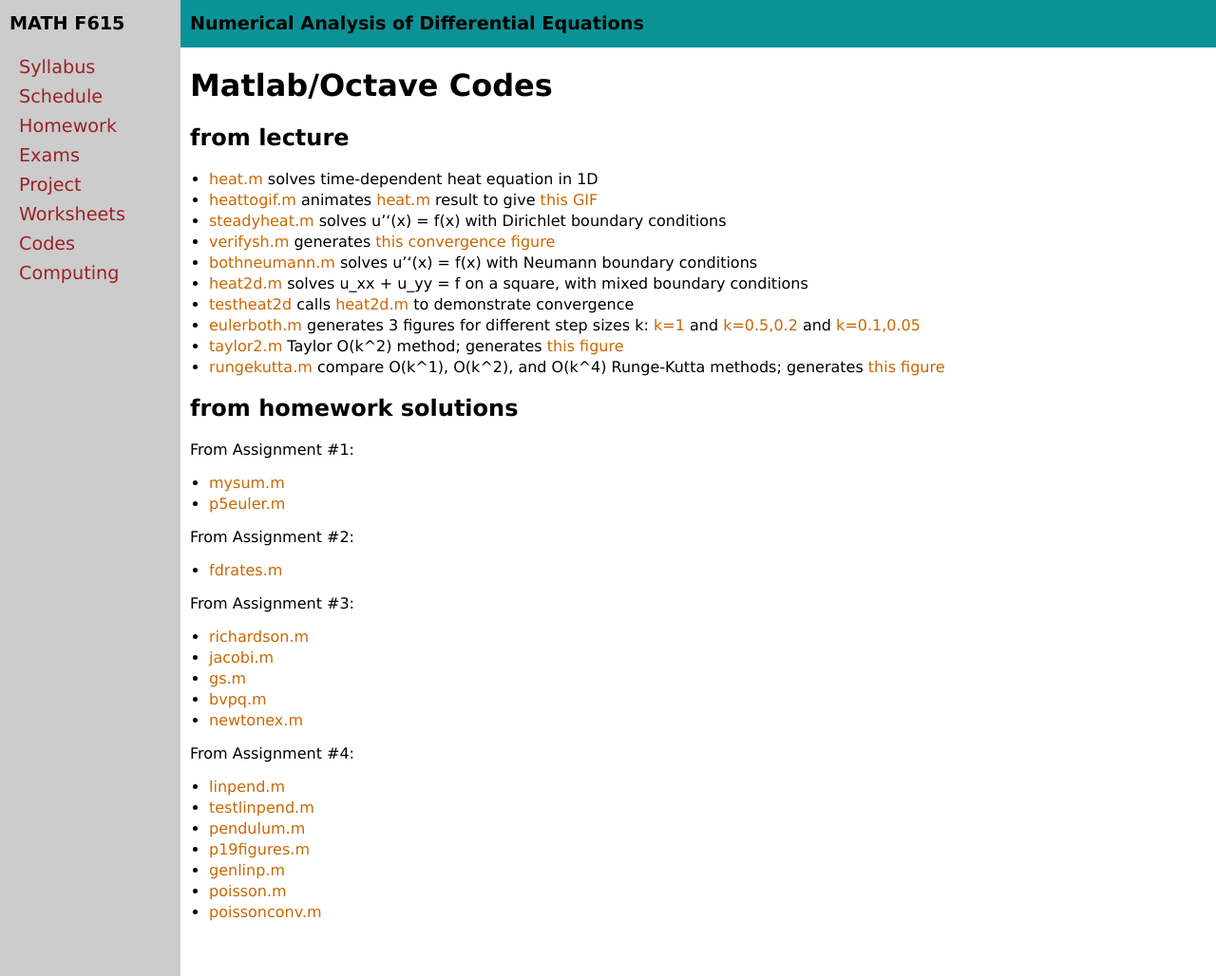
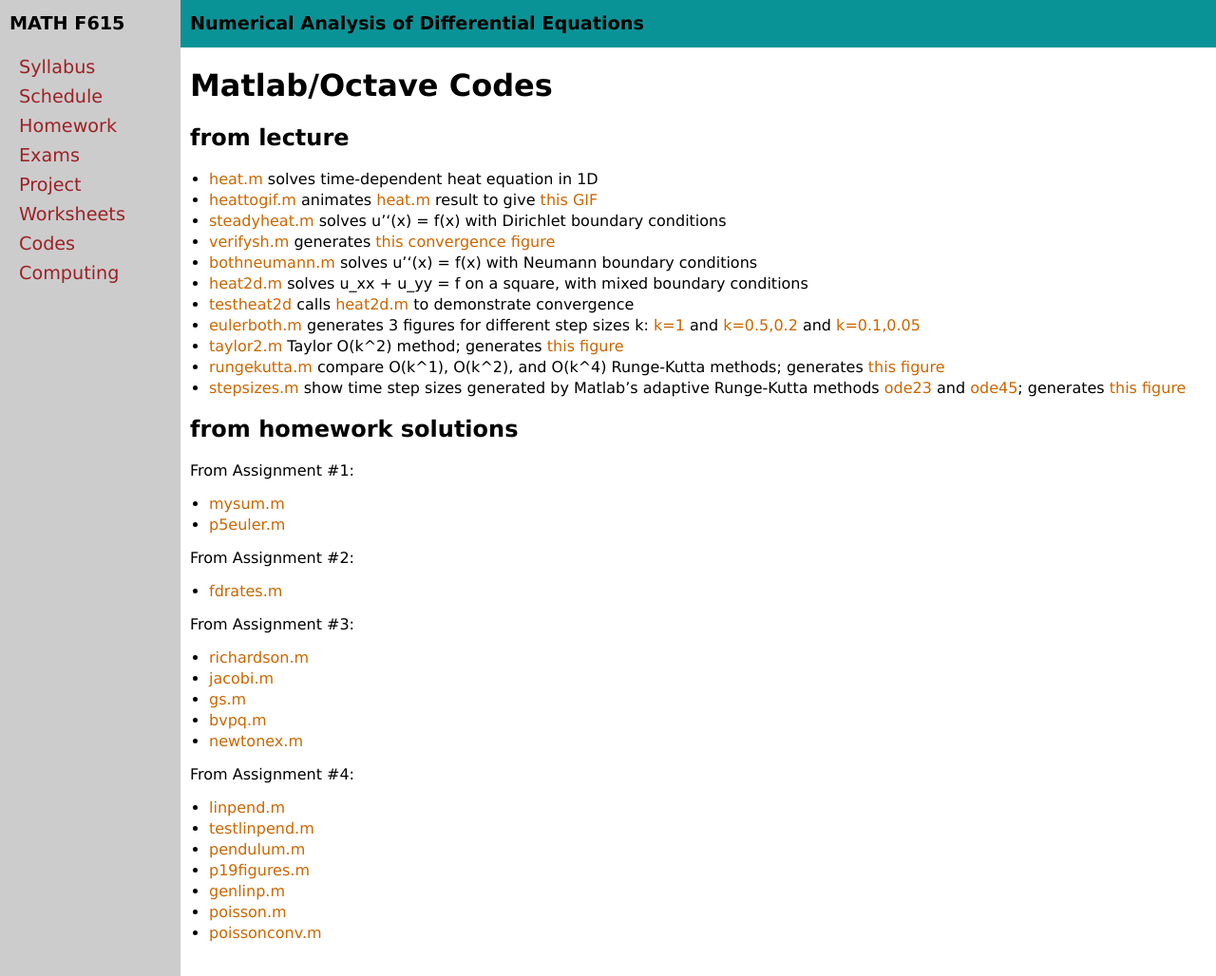
Before and after one commit to bueler/nade, a Jekyll site: the page built from codes.md, in a window 1280 px wide and 1028 px high. Shown: the whole window at 95% size. Built offline with Jekyll 4.4.1, drawn with Linux system fonts in a browser that asks for light colours.

Commit message:
another demo code

```diff
--- a/codes.md
+++ b/codes.md
@@ -17,6 +17,7 @@
   * [eulerboth.m](assets/codes/eulerboth.m) generates 3 figures for different step sizes k: [k=1](assets/codes/figs/eulerbothone.png) and [k=0.5,0.2](assets/codes/figs/eulerbothsmaller.png) and [k=0.1,0.05](assets/codes/figs/eulerbothgood.png)
   * [taylor2.m](assets/codes/taylor2.m) Taylor O(k^2) method; generates [this figure](assets/codes/figs/taylor2.png)
   * [rungekutta.m](assets/codes/rungekutta.m) compare O(k^1), O(k^2), and O(k^4) Runge-Kutta methods; generates [this figure](assets/codes/figs/rungekutta.png)
+  * [stepsizes.m](assets/codes/stepsizes.m) show time step sizes generated by Matlab's adaptive Runge-Kutta methods [ode23](https://www.mathworks.com/help/matlab/ref/ode23.html) and [ode45](https://www.mathworks.com/help/matlab/ref/ode45.html); generates [this figure](assets/codes/figs/stepsizes.png)
 
 ## from homework solutions
 
```
Also changed, not shown: assets/codes/figs/stepsizes.png (added), 1 other file.
